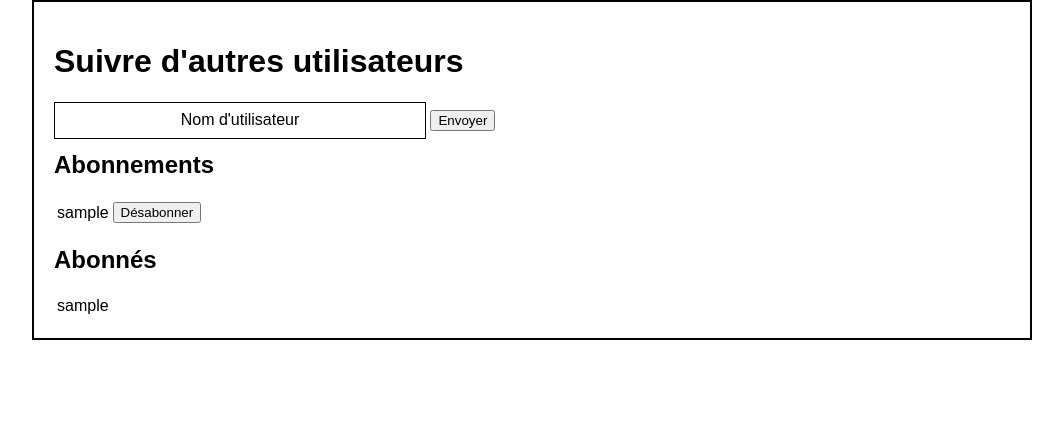
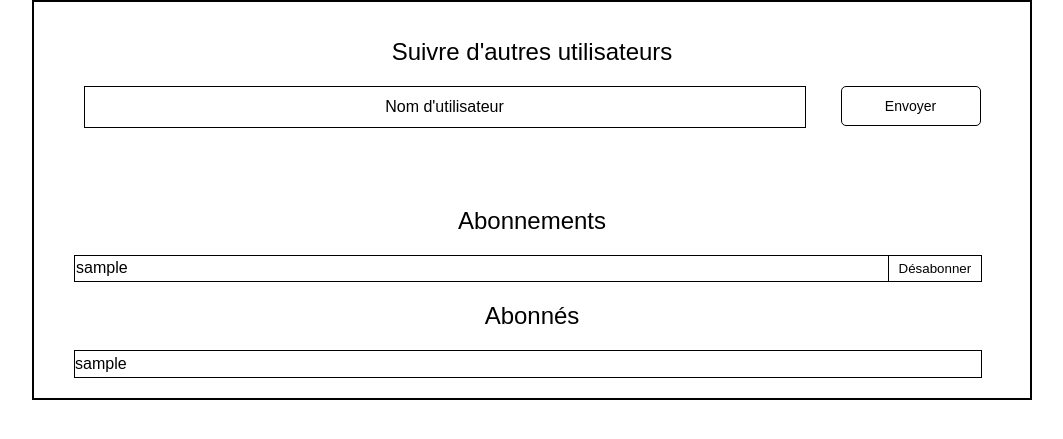
Before and after one commit to Medspyas/Application-Web-avec-Django, a Django app: page /follows/ in a window 1280 px wide. Shown: the part 102-541 px from the top of the page, without its empty margins (108-1171 px from the left). Run offline with Django 5.2, Linux system fonts and the light colour scheme; a user stored in the database is signed in; tables that the repository leaves empty hold one stand-in row (values such as "Sample post"); one stand-in notice (Sample message) is shown.

Commit message:
Ajout de mise en page suppression post et abonement, Ajout de messages d'erreurs suite à une tentative d'abonnement

```diff
--- a/litrevu/blog/templates/blog/manage_follows.html
+++ b/litrevu/blog/templates/blog/manage_follows.html
@@ -4,31 +4,44 @@
 
 {% block content %}
 
-<h1>Suivre d'autres utilisateurs</h1>
+<div class="follow-section">
+    <h1 class="follow-title">Suivre d'autres utilisateurs</h1>
 
-<form method="POST">
-    {% csrf_token %}
-    <input type="text" name="followed_username" placeholder="Nom d'utilisateur" required>
-    <button type="submit">Envoyer</button>
-</form>
+    <form method="POST" class="follow-form">
+        {% csrf_token %}
+        <div class="input-container">
+            <input type="text" name="followed_username" placeholder="Nom d'utilisateur" required class="input-field">
+            {% if messages %}
+                <ul class="error-messages">
+                    {% for message in messages %}
+                        {% if message.tags == 'error' %}
+                            <li class="error">{{ message }}</li>
+                        {% endif %}
+                    {% endfor %}
+                </ul>
+            {% endif %}
+        </div>
+        <button type="submit" class="style-button resize">Envoyer</button>
+    </form>
+</div>
 
-<h2>Abonnements</h2>
-<table>
+<h2 class="follow-title">Abonnements</h2>
+<table class="follow-table">
     {% for follow in following %}
     <tr>
-        <td>{{follow.followed.username}}</td>
-        <td>
+        <td class="username-section">{{follow.followed.username}}</td>
+        <td class="button-follow">
             <form method="POST" action="{% url 'unfollow' follow.followed.id %}">
                 {% csrf_token %}
-                <button type="submit">Désabonner</button>
+                <button type="submit" class="follow-button">Désabonner</button>
             </form>
         </td>
     </tr>
     {% endfor %}
 </table>
 
-<h2>Abonnés</h2>
-<table>
+<h2 class="follow-title">Abonnés</h2>
+<table class="follow-table abonne-table">
     {% for follow in followers %}
     <tr>
         <td>{{follow.follower.username}}</td>
--- a/litrevu/blog/templates/blog/post_delete.html
+++ b/litrevu/blog/templates/blog/post_delete.html
@@ -3,16 +3,16 @@
 {% block content %}
 
 
-<div class="review-create-container">
+<div class="post_delete_container">
     <h2>Confirmer la suppression</h2>
     <p>Voulez vous vraiment supprimer ?</p>
 
     <form method="POST" enctype="multipart/form-data">
         {% csrf_token %}
         {{ form.as_p }}
-        <button type="submit">Oui</button>
+        <button type="submit" class="style-button resize">Oui</button>
     </form>
-    <a href="{% url 'dashboard' %}">Annuler</a>
+    <a href="{% url 'dashboard' %}" class="style-button resize cancel-button">Annuler</a>
 </div>
 
 {% endblock %}
--- a/litrevu/blog/views.py
+++ b/litrevu/blog/views.py
@@ -40,9 +40,10 @@
 
 @login_required
 def dashboard(request):
-    tickets = Ticket.objects.all()
-    reviews = Review.objects.all()
+    followed_users = UserFollows.objects.filter(follower=request.user).values_list('followed', flat=True)
 
+    tickets = Ticket.objects.filter(user__id__in=followed_users)
+    reviews = Review.objects.filter(user__id__in=followed_users)
 
     tickets =tickets.annotate(type=Value('ticket', output_field=CharField()))
     reviews = reviews.annotate(type=Value('review', output_field=CharField()))
@@ -196,11 +197,18 @@
 def manage_follows(request):
     if request.method == 'POST':
         followed_username = request.POST.get('followed_username')
-        followed_user = get_object_or_404(User, username=followed_username)
 
-        if followed_user == request.user:
-            messages.warning(request, f'Vous suivez déja {followed_user.username}')
+        try:
+            followed_user = User.objects.get(username=followed_username)
+        except:
+            messages.error(request, f'Cet utilisateur n\u2019existe pas.')
             return redirect('manage_follows')
+
+        if UserFollows.objects.filter(follower=request.user, followed=followed_user):
+            messages.error(request, f'Vous suivez déja cet utilisateur')
+            return redirect('manage_follows')
+
+
 
         UserFollows.objects.create(follower=request.user, followed=followed_user)
         messages.success(request, f'Vous suivez maintenant {followed_user.username}')
--- a/litrevu/static/litrevu/styles.css
+++ b/litrevu/static/litrevu/styles.css
@@ -342,26 +342,36 @@
 
 .radio-group {
     display: flex;
+    flex-direction: row !important;
     align-items: center;
     margin-left: 10px;
-    gap: 30px !important;
+
+    padding: 0;
+
 }
 
 .radio-group label {
-    display: flex;
+    display: inline-block;
     align-items: center;
-    gap: 5px;
+    margin:0 ;
+
 
 }
 
 .radio-group input[type='radio'] {
     margin: 0;
+    border: 1px solid red;
 }
 
 .rating-container input[type="radio"] {
     margin: 0 5px;
     accent-color: black;
+    border: 1px solid red;
+}
 
+.radio-item {
+    display: flex;
+    margin-left: 40px;
 }
 
 .separator-line {
@@ -434,3 +444,110 @@
     max-width: none;
 
 }
+
+.post_delete_container {
+    max-width: 600px;
+    margin: 50px auto;
+    text-align: center;
+    padding: 20px;
+}
+
+.post_delete_container h2 {
+    font-size: 24px;
+    font-weight: bold;
+    margin-bottom: 15px;
+}
+
+.post_delete_container p{
+    font-size: 16px;
+    margin-bottom: 20px;
+}
+
+.cancel-button {
+    display: inline-block;
+    text-align: center;
+    text-decoration: none;
+    color:black;
+    padding: 0;
+    margin: 0;
+    margin-top: 20px;
+    line-height: 40px;
+    width: 140px;
+    height: 38px;
+}
+
+.follow-title {
+    text-align: center;
+    font-size: 24px;
+    margin-bottom: 20px;
+    font-weight: lighter;
+}
+
+.follow-form {
+    display: flex;
+    justify-content: center;
+    gap: 35px;
+    margin-bottom: 40px;
+}
+
+.input-field {
+    width: 700px !important;
+    height: 20px !important;
+}
+
+.follow-section {
+    display: flex;
+    flex-direction: column;
+    align-items: center !important;
+}
+
+.follow-table {
+    width: 95%;
+    margin: 0 20px;
+    border-collapse: collapse;
+}
+
+.follow-table tr {
+    border: 1px solid #000;
+}
+
+
+
+.button-follow {
+    text-align: right;
+    width: 20%;
+    padding: 0;
+}
+
+.follow-button {
+    display: inline-block;
+    padding: 5px 10px;
+    background-color: white;
+    border: none;
+    border-left: 1px solid #000;
+    text-decoration: none;
+    cursor: pointer;
+    height: 100%;
+}
+
+.abonne-table td {
+    padding: 4px 0 !important;
+}
+
+.error-messages {
+    margin-top: 5px;
+    padding: 0;
+    list-style: none;
+    font-size: 14px;
+}
+
+.error-messages .error {
+    margin: 0;
+    padding: 0;
+}
+
+.input-container {
+    display: flex;
+    flex-direction: column;
+    gap: 20px;
+}
```
Also changed, not shown: litrevu/blog/templates/blog/review_form.html (+13 -1 lines), litrevu/blog/templates/blog/review_with_ticket.html (+13 -1 lines), litrevu/blog/templates/blog/review_without_ticket.html (+13 -1 lines).
